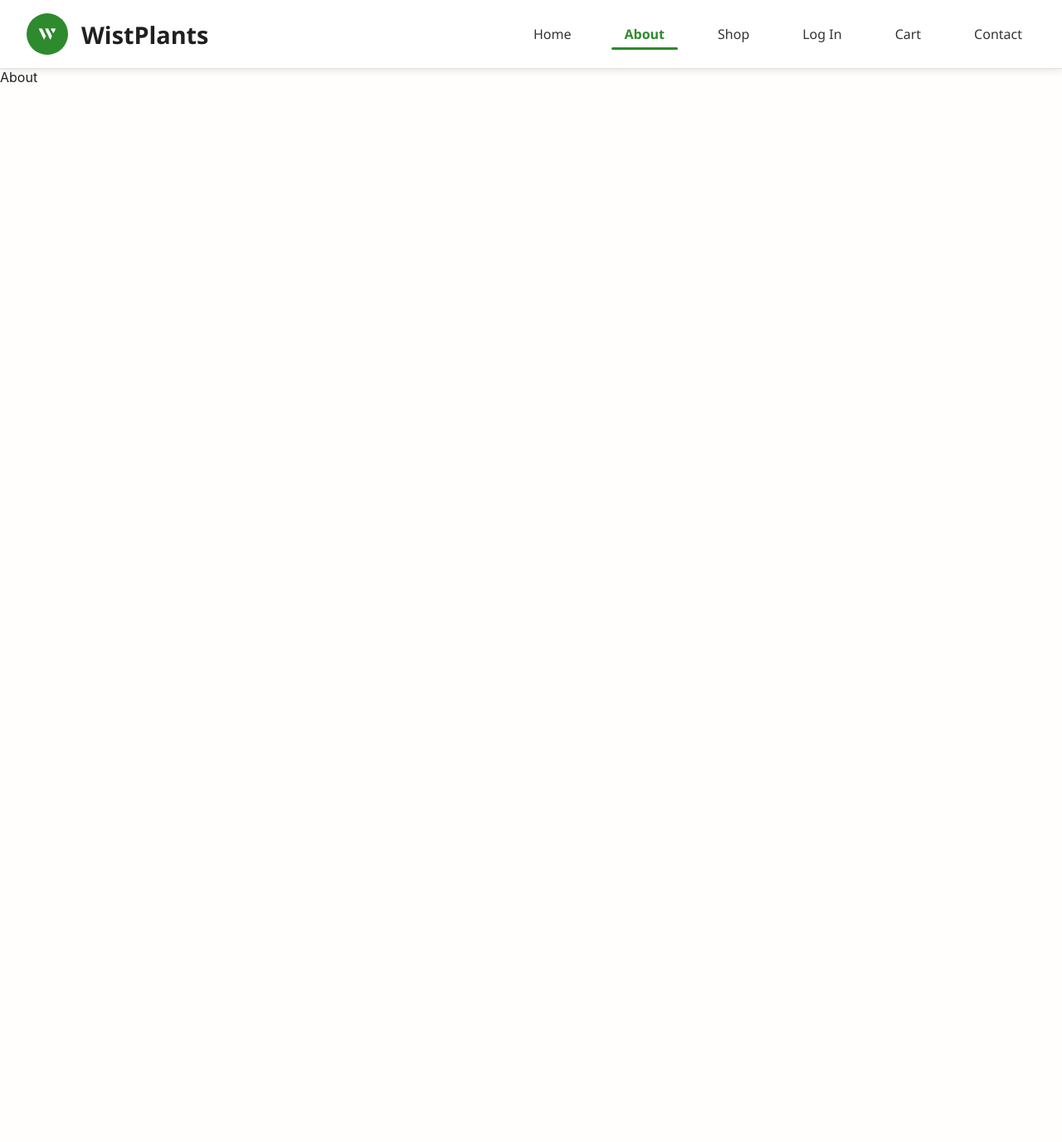
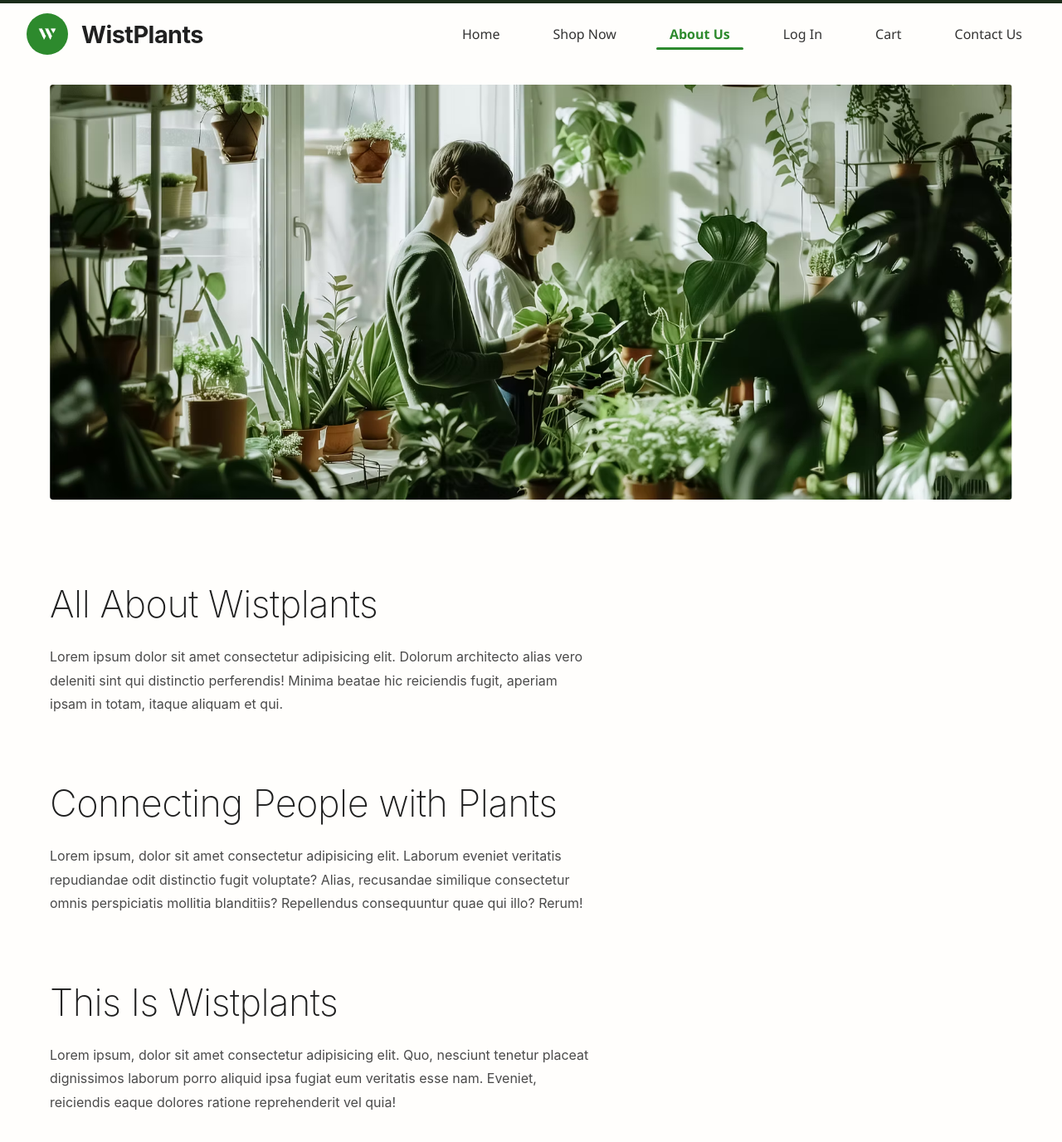
Before and after one commit to wistwebworks-cmyk/e-commerce, a React (Vite) app: page /about in a window 1280 px wide. Shown: the top 1376 px of the page at 83% size. Before the commit the page ends 800 px from the top, so only its background shows below. Built offline with nearby package versions, Linux system fonts and the light colour scheme.

Commit message:
About page

```diff
--- a/package.json
+++ b/package.json
@@ -11,6 +11,7 @@
   },
   "dependencies": {
     "firebase": "^12.9.0",
+    "framer-motion": "^12.34.3",
     "react": "^19.2.0",
     "react-dom": "^19.2.0",
     "react-router-dom": "^7.13.0"
--- a/src/App.jsx
+++ b/src/App.jsx
@@ -1,6 +1,7 @@
+import { motion, useScroll, useSpring } from "framer-motion";
+import { BrowserRouter, Routes, Route } from 'react-router-dom';
 import './App.css';
 import Navbar from './components/navbar/Navbar.jsx';
-import { BrowserRouter, Routes, Route } from 'react-router-dom';
 import Home from './Pages/Home.jsx';
 import About from './Pages/About.jsx';
 import Shop from './Pages/Shop.jsx';
@@ -14,28 +15,55 @@ import Shipping from './Pages/Shipping.jsx';
 import Contact from './Pages/Contact.jsx';
 import Admin from './Pages/Admin.jsx';
 
+function ScrollProgress() {
+  const { scrollYProgress } = useScroll();
+  const scaleX = useSpring(scrollYProgress, {
+    stiffness: 100,
+    damping: 30,
+    restDelta: 0.001
+  });
+
+  return (
+    <motion.div
+      style={{
+        scaleX,
+        transformOrigin: "0%",
+        position: "fixed",
+        top: 0,
+        left: 0,
+        right: 0,
+        height: "4px",
+        background: "#1b2d1b",
+        zIndex: 9999
+      }}
+    />
+  );
+}
+
 function App() {
     return (
         <BrowserRouter>
-            <div>
+            <>
                 <Navbar />
+                <ScrollProgress />
                 <Routes>
                     <Route path="/" element={<Home />} />
                     <Route path="/home" element={<Home />} />
                     <Route path="/about" element={<About />} />
-                    <Route path="/shop" element={<Shop />} />
+                    <Route path="/shop-now" element={<Shop />} />
                     <Route path="/cart" element={<Cart />} />
                     <Route path="/details" element={<Details />} />
-                    <Route path="/confirm" element={<Confirm />} />
+                    <Route path="/confirm-order" element={<Confirm />} />
                     <Route path="/thanks" element={<Thanks />} />
-                    <Route path="/refund" element={<Refund />} />
-                    <Route path="/login" element={<Login />} />
-                    <Route path="/shipping" element={<Shipping />} />
-                    <Route path="/contact" element={<Contact />} />
-                    <Route path="/admin" element={<Admin />} />
+                    <Route path="/refund-policy" element={<Refund />} />
+                    <Route path="/login-signup" element={<Login />} />
+                    <Route path="/shipping-policy" element={<Shipping />} />
+                    <Route path="/contact-us" element={<Contact />} />
+                    <Route path="/admin-panel" element={<Admin />} />
                 </Routes>
-            </div>
+            </>
         </BrowserRouter>
     );
 }
+
 export default App;
--- a/src/components/navbar/Navbar.css
+++ b/src/components/navbar/Navbar.css
@@ -61,9 +61,7 @@
     justify-content: space-between;
     align-items: center;
     padding: 1rem 2rem;
-    background-color: #ffffff;
-    border-bottom: 1px solid #e0e0e0;
-    box-shadow: 0 2px 10px rgba(0, 0, 0, 0.1);
+    background-color: #fffefc;
     position: sticky;
     top: 0;
     z-index: 1000;
--- a/src/components/navbar/Navbar.jsx
+++ b/src/components/navbar/Navbar.jsx
@@ -24,11 +24,11 @@ const Navbar = () => {
         <NavLink to="/" className={({ isActive }) => isActive ? "active-link" : "normal-link"} onClick={() => setIsOpen(false)}>
          Home
          </NavLink>
+         <NavLink to="/shop" className={({ isActive }) => isActive ? "active-link" : "normal-link"} onClick={() => setIsOpen(false)}>
+        Shop Now
+        </NavLink>
         <NavLink to="/about" className={({ isActive }) => isActive ? "active-link" : "normal-link"} onClick={() => setIsOpen(false)}>
-        About
-        </NavLink>
-        <NavLink to="/shop" className={({ isActive }) => isActive ? "active-link" : "normal-link"} onClick={() => setIsOpen(false)}>
-        Shop
+        About Us
         </NavLink>
         <NavLink to="/login" className={({ isActive }) => isActive ? "active-link" : "normal-link"} onClick={() => setIsOpen(false)}>
         Log In
@@ -37,10 +37,8 @@ const Navbar = () => {
         Cart
         </NavLink>
         <NavLink to="/contact" className={({ isActive }) => isActive ? "active-link" : "normal-link"} onClick={() => setIsOpen(false)}>
-        Contact
+        Contact Us
         </NavLink>
-
-
       </div>
       <div className="hamburger" onClick={toggleMenu}>
         <span></span>
--- a/src/pages/About.jsx
+++ b/src/pages/About.jsx
@@ -1,11 +1,79 @@
-import React from 'react'
+import React from "react";
+import './CSS/About.css';
+import hero from '../assets/About Us.jpeg';
+import { motion } from 'framer-motion';
+
+
+const container = {
+  hidden: {},
+  show: {
+    transition: {
+      staggerChildren: 0.3
+    }
+  }
+};
+
+const fadeup = {
+  hidden: { opacity: 0, y: 50 },
+  show: { opacity: 1, y: 0 }
+};
 
 const About = () => {
   return (
-    <div>
-      About
+    <div className="about-page">
+
+      <motion.div className="hero"
+      initial={{ opacity: 0 }}
+      animate={{ opacity: 1 }}
+      transition={{ duration: 1.2 }}
+      >
+        <motion.img
+        src={hero}
+        alt="Hero Image"
+        whileHover={{ scale: 1.03 }}
+        transition={{ duration: 0.4 }}
+        />
+      </motion.div>
+
+      <div className="content">
+        <motion.section
+        initial={{ opacity: 0, y: 60 }}
+        whileInView={{ opacity: 1, y: 0 }}
+        transition={{ duration: 0.8 }}
+        viewport={{ once: true }}
+        >
+          <h1>All About Wistplants</h1>
+          <p>
+            Lorem ipsum dolor sit amet consectetur adipisicing elit. Dolorum architecto alias vero deleniti sint qui distinctio perferendis! Minima beatae hic reiciendis fugit, aperiam ipsam in totam, itaque aliquam et qui.
+          </p>
+        </motion.section>
+
+        <motion.section
+        initial={{ opacity: 0, y: 60 }}
+        whileInView={{ opacity: 1, y: 0 }}
+        transition={{ duration: 0.8 }}
+        viewport={{ once: true }}
+        >
+          <h1>Connecting People with Plants</h1>
+          <p>
+            Lorem ipsum, dolor sit amet consectetur adipisicing elit. Laborum eveniet veritatis repudiandae odit distinctio fugit voluptate? Alias, recusandae similique consectetur omnis perspiciatis mollitia blanditiis? Repellendus consequuntur quae qui illo? Rerum!
+          </p>
+        </motion.section>
+
+        <motion.section
+        initial={{ opacity: 0, y: 60 }}
+        whileInView={{ opacity: 1, y: 0 }}
+        transition={{ duration: 0.8 }}
+        viewport={{ once: true }}
+        >
+          <h1>This Is Wistplants</h1>
+          <p>
+            Lorem ipsum, dolor sit amet consectetur adipisicing elit. Quo, nesciunt tenetur placeat dignissimos laborum porro aliquid ipsa fugiat eum veritatis esse nam. Eveniet, reiciendis eaque dolores ratione reprehenderit vel quia!
+          </p>
+        </motion.section>
+      </div>
     </div>
-  )
-}
+  );
+};
 
-export default About
+export default About;
--- /dev/null
+++ b/src/pages/CSS/About.css
@@ -0,0 +1,67 @@
+body {
+  margin: 0;
+  font-family: 'Inter', sans-serif;
+  background: #fffefc;
+  color: #1b2d1b;
+}
+
+h1, h2, h3 {
+  font-family: 'Inter', sans-serif;
+  font-weight: 200;
+  letter-spacing: -0.5px;
+}
+
+.about-page {
+  background: #fffefc;
+  min-height: 100vh;
+}
+
+.hero {
+  padding: 0 60px;
+  margin-top: 20px;
+}
+
+.hero img {
+  width: 100%;
+  height: 500px;
+  object-fit: cover;
+  border-radius: 4px;
+}
+
+.content {
+  padding: 60px;
+  max-width: 900px;
+}
+
+.content section {
+  margin-bottom: 80px;
+}
+
+.content h1 {
+  font-size: 45px;
+  line-height: 1.1;
+  margin-bottom: 24px;
+}
+
+.content p {
+  font-size: 16px;
+  font-weight: 400;
+  line-height: 1.8;
+  max-width: 650px;
+  color: #4a4a4a;
+}
+
+::selection {
+  background: #1b2d1b;
+  color: white;
+}
+
+.content h1 {
+  transition: letter-spacing 0.3s ease;
+}
+
+.content h1:hover {
+  letter-spacing: .3px;
+}
+
+/* Responsive Design */
```
Also changed, not shown: src/components/Assets/Navbar/navbar.jsx (added, +12 -0 lines), src/components/Effects/CSS Effects/MagneticButton.css (added, +10 -0 lines), src/components/Effects/MagneticButton.jsx (added, +36 -0 lines), src/assets/About Us.jpeg (added), src/components/Assets/Navbar/navbar.css (added), 1 other file (tests, documents, lock files or other folders).
